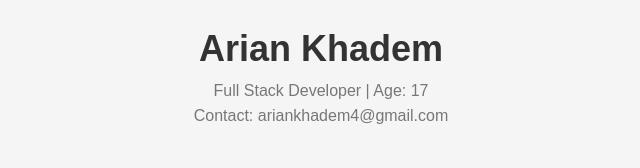
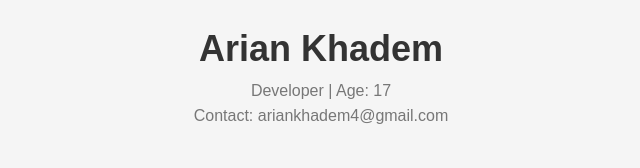
Before and after one commit to calledarian/Portfolio, a React (Create React App) app: page /resume in a window 1280 px wide. Shown: the top 168 px of the page, without its empty margins (319-959 px from the left). Built offline with nearby package versions, Linux system fonts and the light colour scheme.

Commit message:
Update Resume.js

```diff
--- a/src/Resume.js
+++ b/src/Resume.js
@@ -8,7 +8,7 @@ function Resume() {
         <div className="resume-container">
             <header className="resume-header">
                 <h1>Arian Khadem</h1>
-                <p>Full Stack Developer | Age: 17</p>
+                <p>Developer | Age: 17</p>
                 <p>Contact: ariankhadem4@gmail.com</p>
             </header>
 
```
